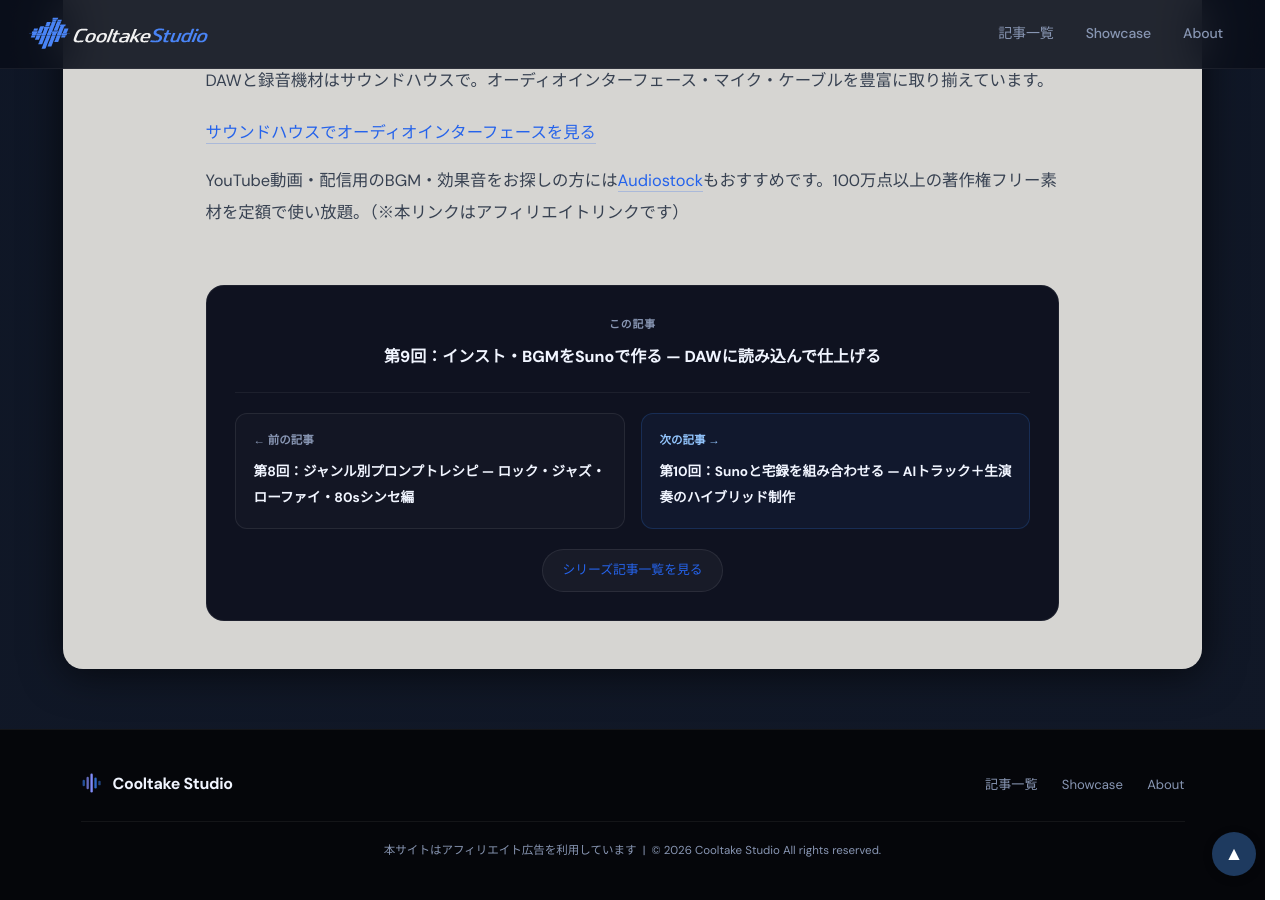
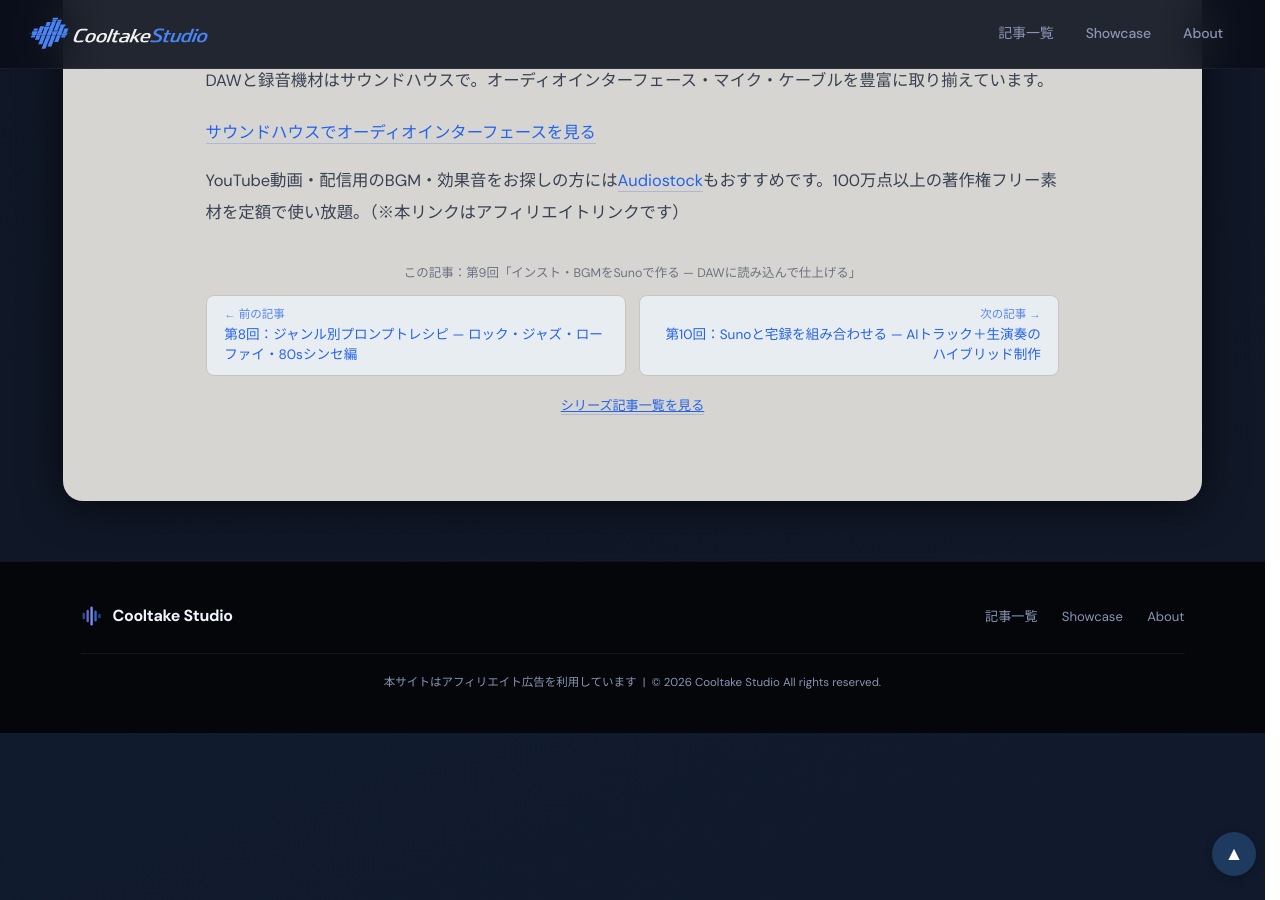
Before and after one commit to cooltake/cooltake-staging, a Jekyll site: the page built from _posts/2026-06-23-suno-guide-09.md, in a window 1280 px wide and 900 px high, scrolled down 4534 px. Built offline with Jekyll 4.4.1, drawn with Linux system fonts in a browser that asks for light colours; some web fonts are replaced; some of the changed lines change nothing that is shown.

Commit message:
style: Sunoガイド前後ナビを日本音楽史シリーズと同系統の配色に統一

```diff
--- a/_posts/2026-06-23-suno-guide-09.md
+++ b/_posts/2026-06-23-suno-guide-09.md
@@ -146,22 +146,17 @@
 <p>YouTube動画・配信用のBGM・効果音をお探しの方には<a href="https://audiostock.jp/s_plan/standard?s_plan_affiliate_code=nag9u2wqpmvs" rel="nofollow">Audiostock</a>もおすすめです。100万点以上の著作権フリー素材を定額で使い放題。（※本リンクはアフィリエイトリンクです）</p>
 </div>
 
-<div style="margin:56px 0 0;padding:28px;background:#0f1220;border:1px solid rgba(255,255,255,0.06);border-radius:18px;">
-  <div style="text-align:center;padding-bottom:20px;margin-bottom:20px;border-bottom:1px solid rgba(255,255,255,0.06);">
-    <span style="display:block;font-size:.68rem;font-weight:700;letter-spacing:.08em;text-transform:uppercase;color:#8896b3;margin-bottom:6px;">この記事</span>
-    <span style="display:block;font-size:1rem;font-weight:800;color:#f1f5ff;">第9回：インスト・BGMをSunoで作る — DAWに読み込んで仕上げる</span>
-  </div>
-  <div style="display:grid;grid-template-columns:1fr 1fr;gap:16px;">
-    <a href="/production/suno-guide-08/" style="display:block;padding:16px 18px;border-radius:12px;border:1px solid rgba(255,255,255,0.08);background:rgba(255,255,255,0.02);text-decoration:none;">
-      <span style="display:block;font-size:.72rem;font-weight:700;color:#8896b3;margin-bottom:6px;">&#8592; 前の記事</span>
-      <span style="display:block;font-size:.85rem;color:#f1f5ff;font-weight:600;">第8回：ジャンル別プロンプトレシピ — ロック・ジャズ・ローファイ・80sシンセ編</span>
+<div style="margin:2rem 0;">
+  <p style="text-align:center;font-size:.78rem;color:#6b7280;margin-bottom:.6rem;">この記事：第9回「インスト・BGMをSunoで作る — DAWに読み込んで仕上げる」</p>
+  <div style="display:flex;flex-wrap:wrap;gap:.8rem;">
+    <a href="/production/suno-guide-08/" style="flex:1;min-width:200px;display:block;padding:.6rem 1.1rem;background:#e8edf2;border:1px solid #c8c5c0;border-radius:8px;color:#1e3a5f;text-decoration:none;font-size:.85rem;line-height:1.5;">
+      <span style="display:block;font-size:.72rem;opacity:.75;margin-bottom:2px;">← 前の記事</span>
+      <span>第8回：ジャンル別プロンプトレシピ — ロック・ジャズ・ローファイ・80sシンセ編</span>
     </a>
-    <a href="/production/suno-guide-10/" style="display:block;padding:16px 18px;border-radius:12px;border:1px solid rgba(59,130,246,.2);background:rgba(59,130,246,.06);text-decoration:none;">
-      <span style="display:block;font-size:.72rem;font-weight:700;color:#93c5fd;margin-bottom:6px;">次の記事 &#8594;</span>
-      <span style="display:block;font-size:.85rem;color:#f1f5ff;font-weight:600;">第10回：Sunoと宅録を組み合わせる — AIトラック＋生演奏のハイブリッド制作</span>
+    <a href="/production/suno-guide-10/" style="flex:1;min-width:200px;text-align:right;display:block;padding:.6rem 1.1rem;background:#e8edf2;border:1px solid #c8c5c0;border-radius:8px;color:#1e3a5f;text-decoration:none;font-size:.85rem;line-height:1.5;">
+      <span style="display:block;font-size:.72rem;opacity:.75;margin-bottom:2px;">次の記事 →</span>
+      <span>第10回：Sunoと宅録を組み合わせる — AIトラック＋生演奏のハイブリッド制作</span>
     </a>
   </div>
-  <div style="text-align:center;margin-top:20px;">
-    <a href="/series-list.html?series=suno-guide" style="display:inline-block;padding:.5rem 1.2rem;background:rgba(255,255,255,0.04);border:1px solid rgba(255,255,255,0.08);border-radius:9999px;color:#8896b3;text-decoration:none;font-size:.8rem;">シリーズ記事一覧を見る</a>
-  </div>
+  <p style="text-align:center;margin-top:.8rem;"><a href="/series-list.html?series=suno-guide" style="color:#1e3a5f;font-size:.82rem;text-decoration:underline;">シリーズ記事一覧を見る</a></p>
 </div>
```
